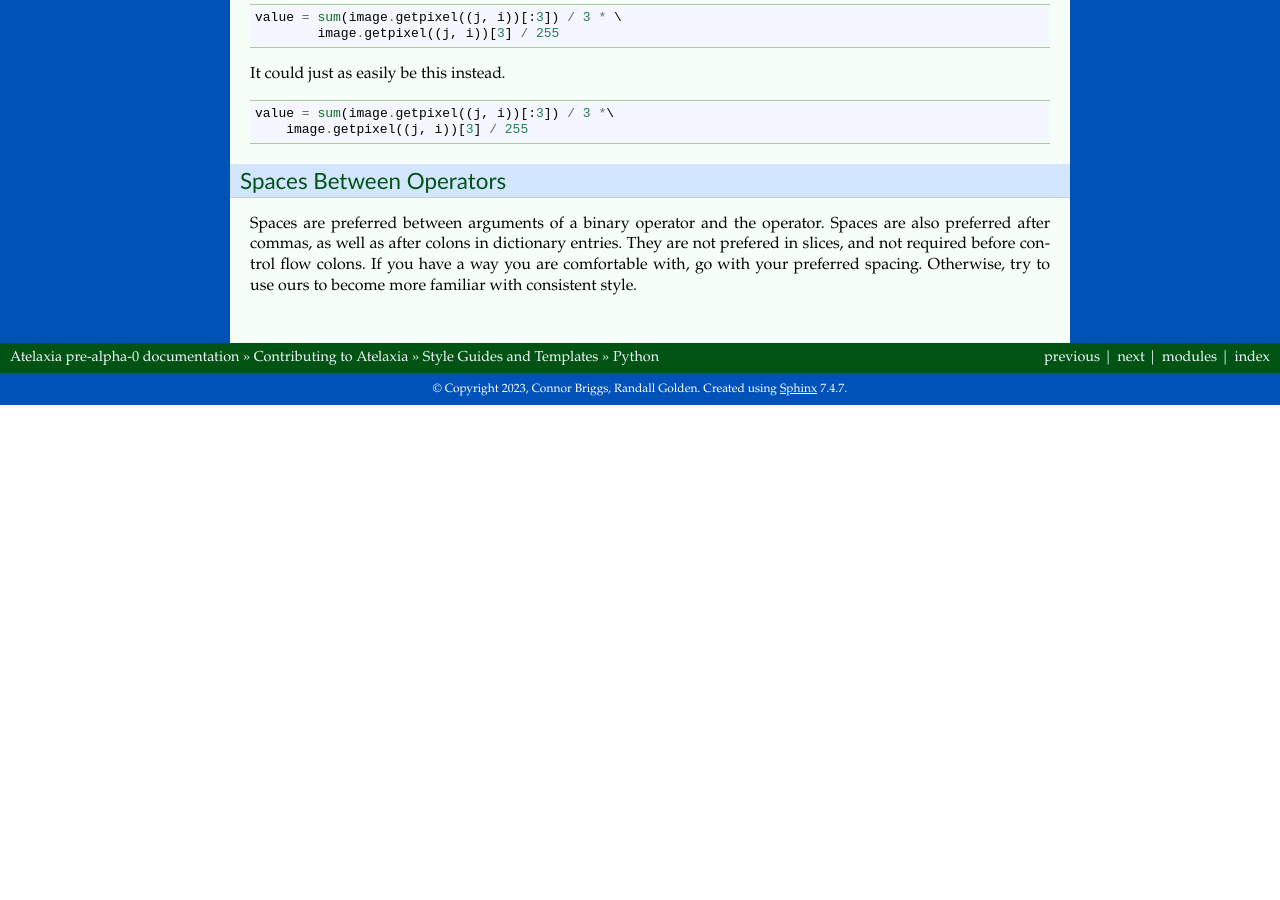
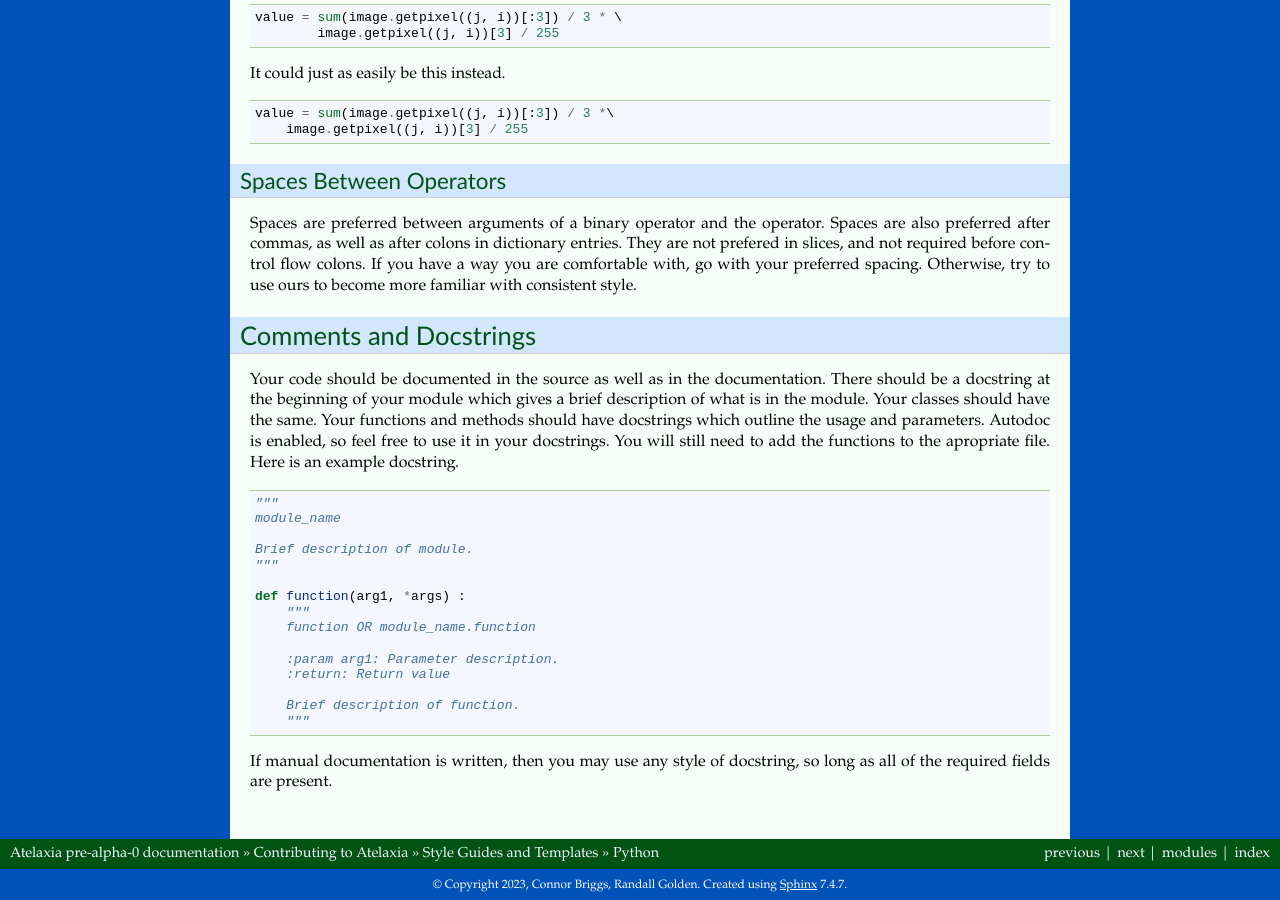
Before and after one commit to cgbriggs99/Atelaxia, a Sphinx documentation site: the page built from docs/contributing/styles/python.rst, in a window 1280 px wide and 900 px high, scrolled down 744 px. Built offline with Sphinx 7.4.7, drawn with Linux system fonts in a browser that asks for light colours; formulas are drawn with MathJax 3; pages that are not in the unit, such as notebooks, are missing from menus; before the commit the page ends 1149 px from its top, so only the background shows below that; some of the changed text lies outside the part shown.

Commit message:
Python templates, and add autodoc.

```diff
--- a/docs/conf.py
+++ b/docs/conf.py
@@ -39,7 +39,10 @@ sources = {
 # extensions coming with Sphinx (named 'sphinx.ext.*') or your custom
 # ones.
 extensions = [
-    "sphinx.ext.imgmath"
+    "sphinx.ext.imgmath",
+    "sphinx.ext.autodoc",
+    "sphinx.ext.todo",
+    "sphinx.ext.viewcode"
 ]
 
 # Add any paths that contain templates here, relative to this directory.
--- a/docs/contributing/styles/python.rst
+++ b/docs/contributing/styles/python.rst
@@ -42,3 +42,28 @@ Spaces Between Operators
 ^^^^^^^^^^^^^^^^^^^^^^^^
 
 Spaces are preferred between arguments of a binary operator and the operator. Spaces are also preferred after commas, as well as after colons in dictionary entries. They are not prefered in slices, and not required before control flow colons. If you have a way you are comfortable with, go with your preferred spacing. Otherwise, try to use ours to become more familiar with consistent style.
+
+Comments and Docstrings
+-----------------------
+
+Your code should be documented in the source as well as in the documentation. There should be a docstring at the beginning of your module which gives a brief description of what is in the module. Your classes should have the same. Your functions and methods should have docstrings which outline the usage and parameters. Autodoc is enabled, so feel free to use it in your docstrings. You will still need to add the functions to the apropriate file. Here is an example docstring.
+
+.. code-block:: python
+
+   """
+   module_name
+
+   Brief description of module.
+   """
+
+   def function(arg1, *args) :
+       """
+       function OR module_name.function
+
+       :param arg1: Parameter description.
+       :return: Return value
+
+       Brief description of function.
+       """
+
+If manual documentation is written, then you may use any style of docstring, so long as all of the required fields are present.
```
